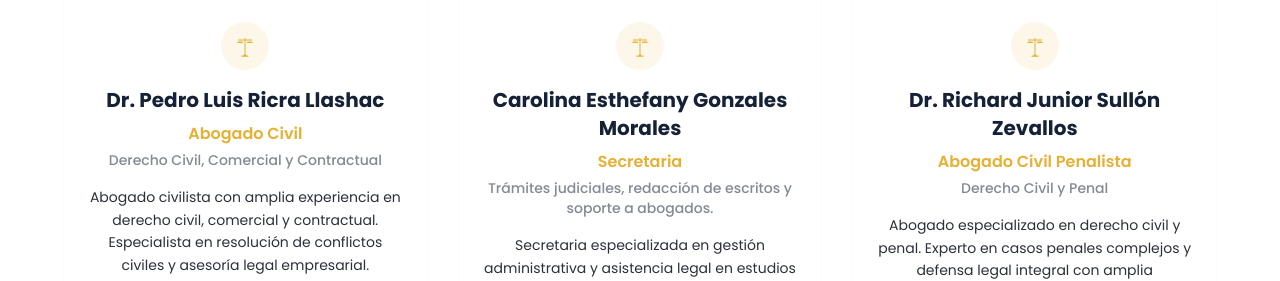
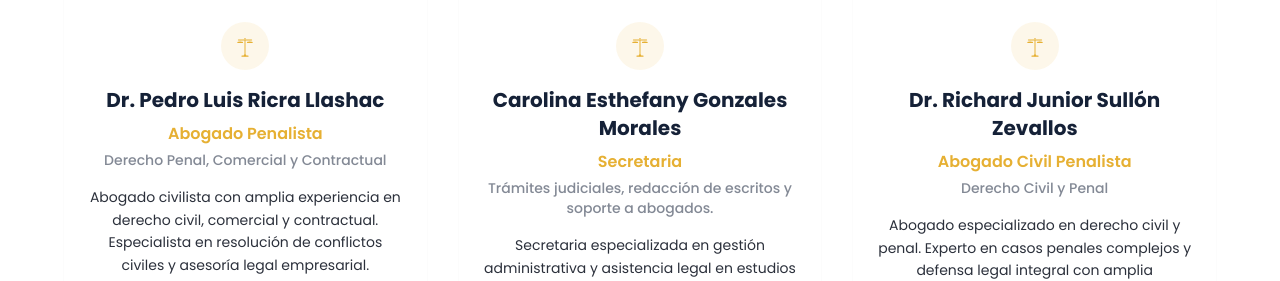
Before and after one commit to Diegoomar00/EstudioJuridicoRey, a React (Vite) app: page / in a window 1280 px wide. Shown: the part 7633-7914 px from the top of the page. Built offline with nearby package versions, Linux system fonts and the light colour scheme; the HTML template or start-up script is replaced by a standard one.

Commit message:
modificando abogado penalista

```diff
--- a/src/components/Team.tsx
+++ b/src/components/Team.tsx
@@ -6,8 +6,8 @@ const Team = () => {
   const teamMembers = [
     {
       name: 'Dr. Pedro Luis Ricra Llashac',
-      role: 'Abogado Civil',
-      specialization: 'Derecho Civil, Comercial y Contractual',
+      role: 'Abogado Penalista',
+      specialization: 'Derecho Penal, Comercial y Contractual',
       description: 'Abogado civilista con amplia experiencia en derecho civil, comercial y contractual. Especialista en resolución de conflictos civiles y asesoría legal empresarial.',
       image: '/assets/abogados/Pedro Luis Ricra Llashac - civil.png',
       icon: Briefcase,
```
Also changed, not shown: 2 other files (tests, documents, lock files or other folders).
